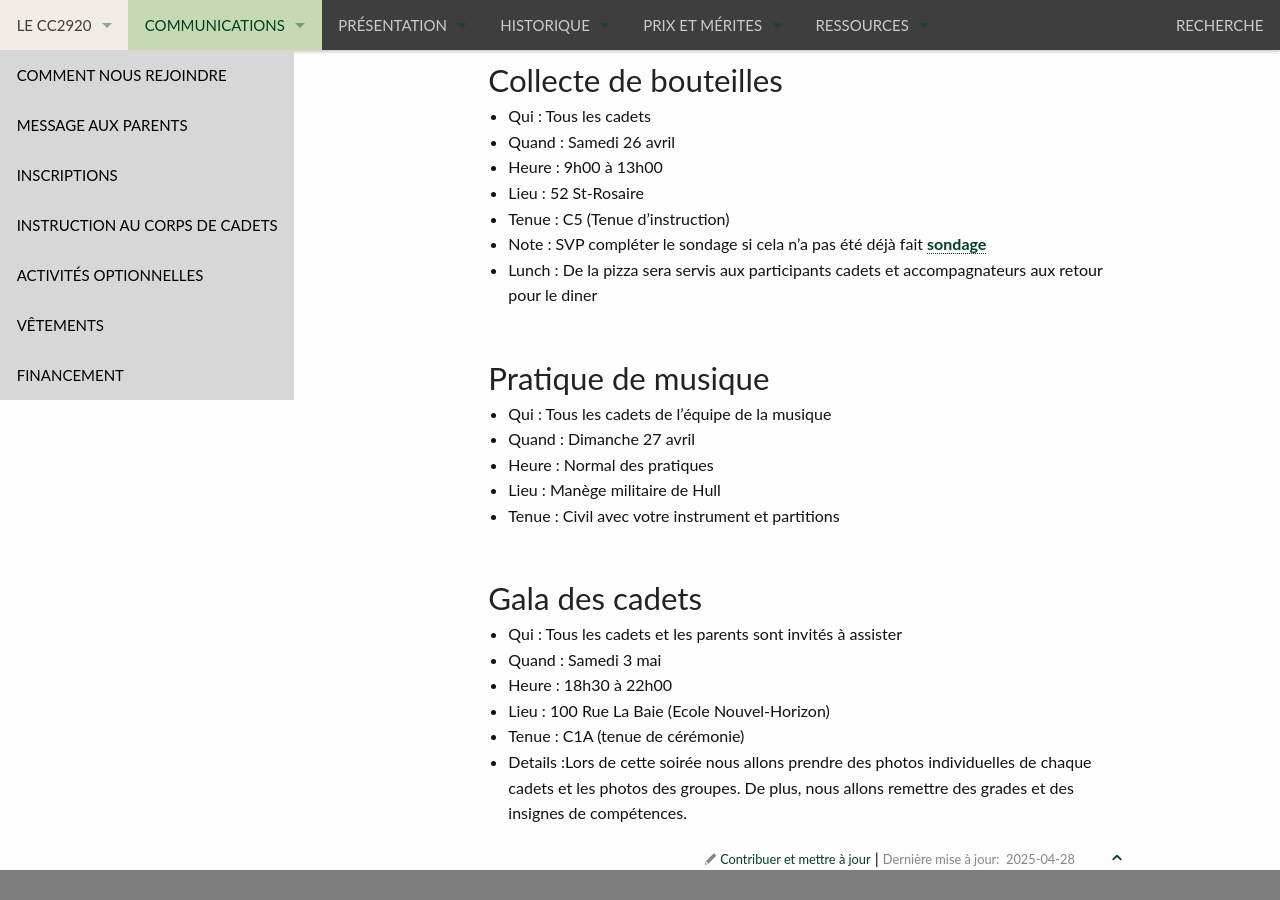
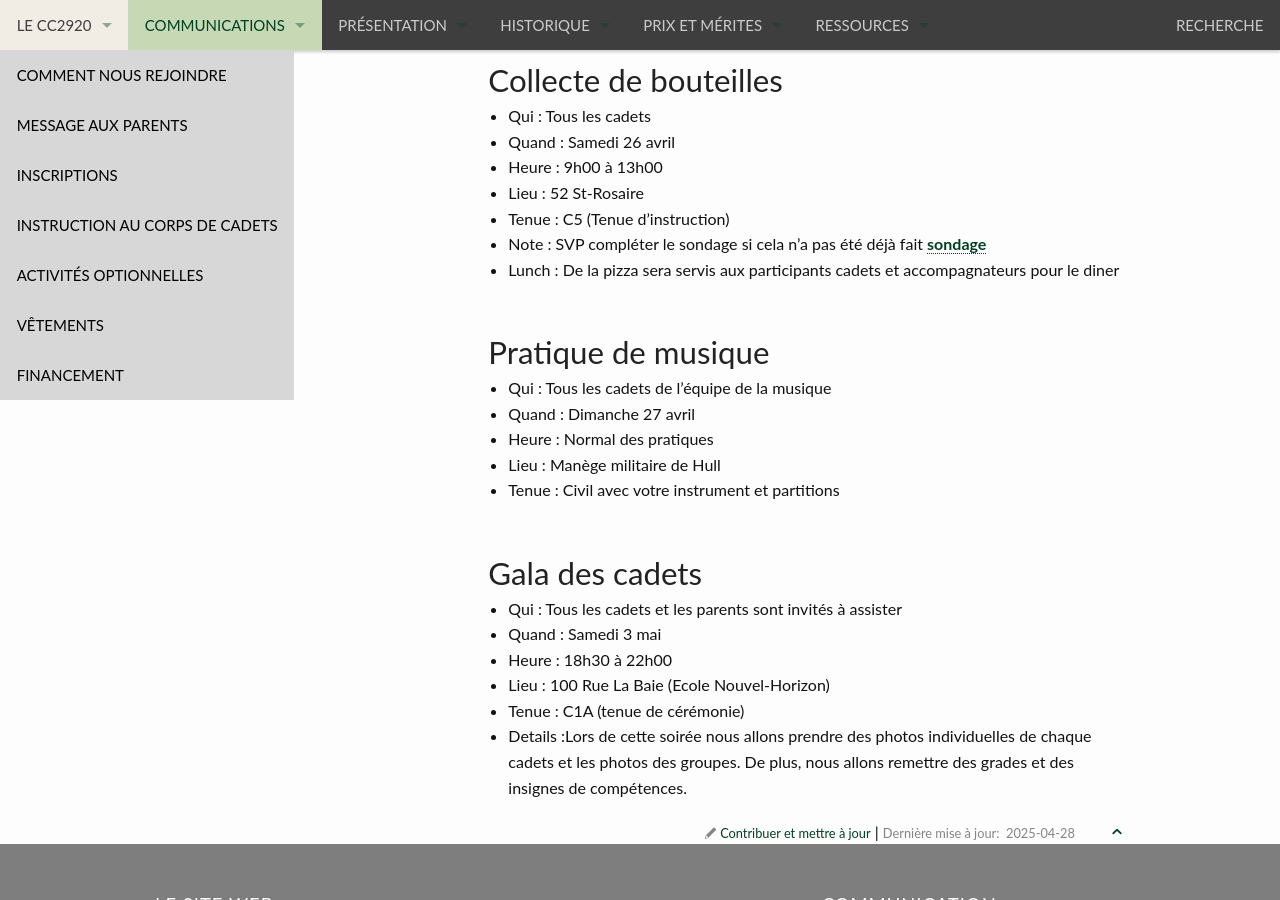
Before and after one commit to CC2920/web, a Jekyll site: the page built from _communications/messages.md, in a window 1280 px wide and 900 px high, scrolled down 2204 px. Built offline with Jekyll 4.4.1, drawn with Linux system fonts in a browser that asks for light colours.

Commit message:
Update messages.md

```diff
--- a/_communications/messages.md
+++ b/_communications/messages.md
@@ -79,7 +79,7 @@ Merci de votre soutien !
 - Lieu : 52 St-Rosaire
 - Tenue : C5 (Tenue d'instruction)
 - Note : SVP compléter le sondage si cela n'a pas été déjà fait [sondage](https://docs.google.com/forms/d/1PI13J6a1jAA0qAe4Dp7VkUqK5AoEvx3oP6CKhJgfbQw/edit)
-- Lunch : De la pizza sera servis aux participants cadets et accompagnateurs aux retour pour le diner
+- Lunch : De la pizza sera servis aux participants cadets et accompagnateurs pour le diner
 
 ## Pratique de musique
 
```
